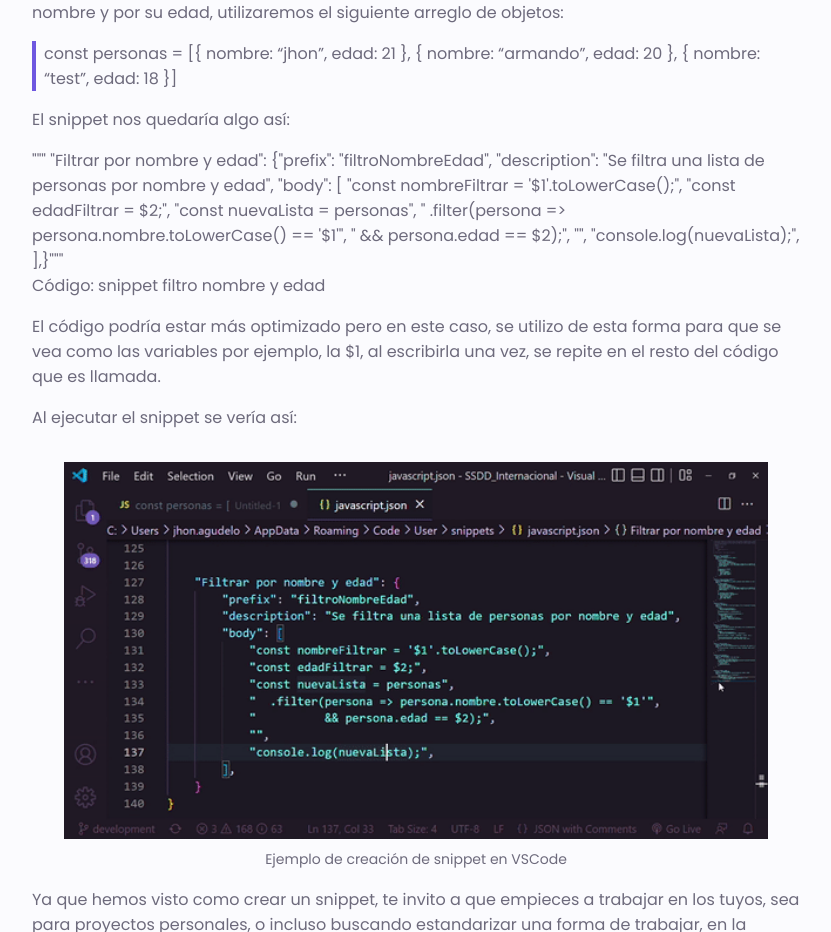
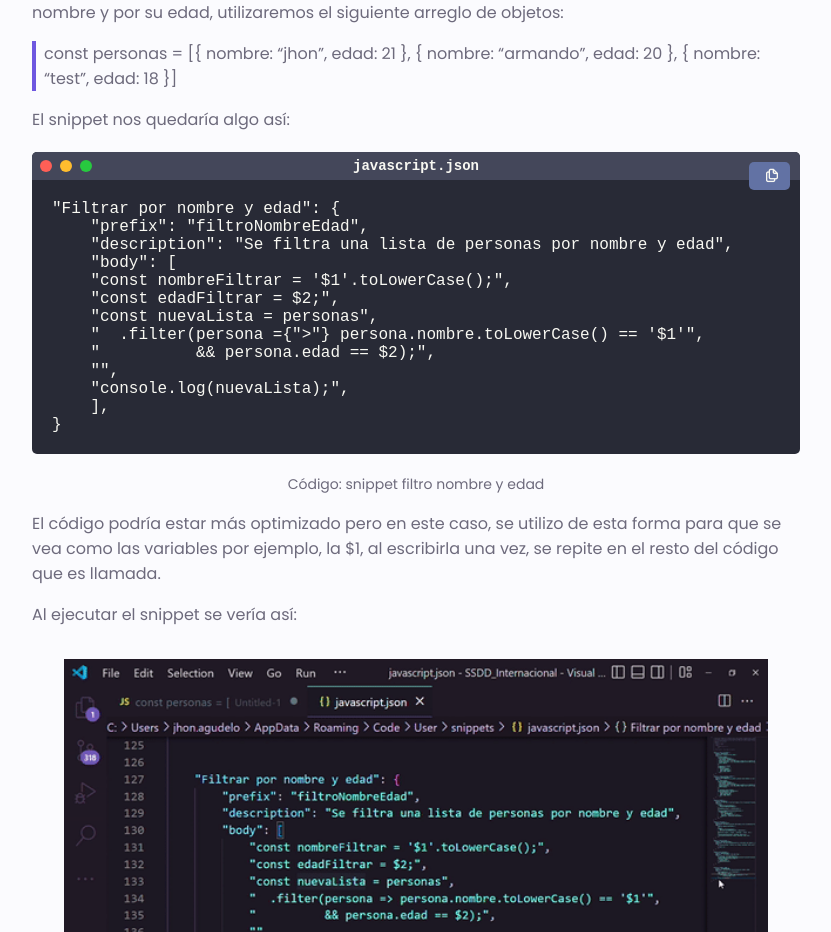
Before and after one commit to Jhonsebastianas/portafolio, a Next.js app: page /blog/articles/snippets-en-javaScript-optimiza-tus-tareas-repetitivas-en-vscode in a window 1280 px wide. Shown: the part 3366-4298 px from the top of the page, without its empty margins (224-1055 px from the left). Built offline with nearby package versions, Linux system fonts and the light colour scheme.

Commit message:
add code block for highliht code

```diff
--- /dev/null
+++ b/src/modules/blog/components/menu/code-block/code-block.component.js
@@ -0,0 +1,133 @@
+import React, { useState } from 'react';
+import styled from 'styled-components';
+import highlight from './highlight';
+
+// Styled component for the main container
+const EditorContainer = styled.div`
+  background: #282a36;
+  border-radius: 5px;
+  overflow: hidden;
+  font-family: 'Courier New', Courier, monospace;
+  margin: 20px 0;
+  position: relative;
+`;
+
+// Styled component for the header with dots and file name
+const Header = styled.div`
+  display: flex;
+  align-items: center;
+  justify-content: space-between;
+  padding: 8px;
+  background: #44475a;
+  position: relative;
+`;
+
+// Styled component for the dots container
+const DotsContainer = styled.div`
+  display: flex;
+  align-items: center;
+`;
+
+// Styled component for the dots
+const Dot = styled.span`
+  height: 12px;
+  width: 12px;
+  border-radius: 50%;
+  display: inline-block;
+  margin-right: 8px;
+  background-color: ${(props) => props.color};
+`;
+
+// Styled component for the file name
+const FileName = styled.div`
+  position: absolute;
+  left: 50%;
+  transform: translateX(-50%);
+  color: #f8f8f2;
+  font-size: 14px;
+  font-weight: bold;
+`;
+
+// Styled component for the code container
+const CodeContainer = styled.div`
+  padding: 20px;
+  overflow-x: auto;
+  color: #f8f8f2;
+  white-space: pre-wrap;
+
+  .keywords { color: #ff79c6; }
+  .numbers { color: #bd93f9; }
+  .strings { color: #f1fa8c; }
+  .comments { color: #6272a4; }
+  .variables { color: #50fa7b; }
+  .keys { color: #8be9fd; }
+  .values { color: #50fa7b; }
+  .punctuation { color: #f8f8f2; }
+`;
+
+// Styled component for the copy button
+const CopyButton = styled.button`
+  position: absolute;
+  top: 10px;
+  right: 10px;
+  background: #6272a4;
+  border: none;
+  color: #f8f8f2;
+  padding: 5px 10px;
+  border-radius: 5px;
+  cursor: pointer;
+  font-size: 12px;
+  display: flex;
+  align-items: center;
+
+  &:hover {
+    background: #50fa7b;
+  }
+`;
+
+const Icon = styled.i`
+  font-size: 16px;
+  margin-left: 5px;
+`;
+
+const CodeBlock = ({ code, language, fileName }) => {
+  const [copied, setCopied] = useState(false);
+
+  const handleCopy = () => {
+    navigator.clipboard.writeText(code)
+      .then(() => {
+        setCopied(true);
+        setTimeout(() => setCopied(false), 2000);
+      })
+      .catch(err => {
+        console.error('Error al copiar el código: ', err);
+      });
+  };
+
+  const highlightedCode = highlight(code, language);
+
+  return (
+    <EditorContainer>
+      <Header>
+        <DotsContainer>
+          <Dot color="#ff5f56" />
+          <Dot color="#ffbd2e" />
+          <Dot color="#27c93f" />
+        </DotsContainer>
+        {fileName && <FileName>{fileName}</FileName>}
+        <CopyButton onClick={handleCopy}>
+          {copied ? (
+            <Icon className="uil uil-check" />
+          ) : (
+            <Icon className="uil uil-copy" />
+          )}
+        </CopyButton>
+      </Header>
+      <CodeContainer>
+        <pre dangerouslySetInnerHTML={{ __html: highlightedCode }} />
+      </CodeContainer>
+    </EditorContainer>
+  );
+};
+
+export default CodeBlock;
--- /dev/null
+++ b/src/modules/blog/components/menu/code-block/highlight.js
@@ -0,0 +1,42 @@
+const highlight = (code, language) => {
+    const patterns = {
+      js: {
+        keywords: /\b(abstract|arguments|await|boolean|break|byte|case|catch|char|class|const|continue|debugger|default|delete|do|double|else|enum|export|extends|false|final|finally|float|for|function|goto|if|implements|import|in|instanceof|int|interface|let|long|native|new|null|package|private|protected|public|return|short|static|super|switch|synchronized|this|throw|throws|transient|true|try|typeof|var|void|volatile|while|with|yield)\b/g,
+        numbers: /\b(\d+)\b/g,
+        strings: /(["'])(?:(?=(\\?))\2.)*?\1/g,
+        comments: /(\/\/.*$|\/\*[\s\S]*?\*\/)/gm,
+        variables: /\b[A-Za-z_]\w*\b/g
+      },
+      java: {
+        keywords: /\b(abstract|assert|boolean|break|byte|case|catch|char|class|const|continue|default|do|double|else|enum|extends|false|final|finally|float|for|goto|if|implements|import|instanceof|int|interface|long|native|new|null|package|private|protected|public|return|short|static|strictfp|super|switch|synchronized|this|throw|throws|transient|true|try|void|volatile|while)\b/g,
+        numbers: /\b(\d+)\b/g,
+        strings: /(["'])(?:(?=(\\?))\2.)*?\1/g,
+        comments: /(\/\/.*$|\/\*[\s\S]*?\*\/)/gm,
+        variables: /\b[A-Za-z_]\w*\b/g
+      },
+      json: {
+        keys: /\"(\w+)\":/g,
+        values: /: (\".*?\"|\d+)/g,
+        punctuation: /([{}[\],])/g,
+        strings: /"(.*?)"/g,
+        numbers: /\b(\d+)\b/g
+      }
+    };
+
+    const applyPattern = (text, pattern, className) => {
+      return text.replace(pattern, (match, group1) => `<span class="${className}">${group1 || match}</span>`);
+    };
+
+    let result = code;
+    const languagePatterns = patterns[language];
+
+    if (languagePatterns) {
+      for (const [className, pattern] of Object.entries(languagePatterns)) {
+        result = applyPattern(result, pattern, className);
+      }
+    }
+
+    return result;
+  };
+
+  export default highlight;
--- a/src/modules/blog/layouts/article-layout.js
+++ b/src/modules/blog/layouts/article-layout.js
@@ -56,6 +56,16 @@ const StyleContainer = styled.section`
         border-left: .25rem solid var(--first-color);
         padding-left: .5rem;
     }
+
+    .code__container {
+        margin-bottom: 1rem;
+        display: grid;
+
+        span {
+            text-align: center;
+            font-size: var(--small-font-size);
+        }
+    }
 `
 
 const ArticleLayout = ({ children }) => {
--- a/src/pages/blog/articles/snippets-en-javaScript-optimiza-tus-tareas-repetitivas-en-vscode.js
+++ b/src/pages/blog/articles/snippets-en-javaScript-optimiza-tus-tareas-repetitivas-en-vscode.js
@@ -1,5 +1,21 @@
+import CodeBlock from "@modules/blog/components/menu/code-block/code-block.component";
 import ArticleLayout from "@modules/blog/layouts/article-layout";
 import BlogLayout from "@modules/blog/layouts/blog.layout";
+
+const code = `"Filtrar por nombre y edad": {
+    "prefix": "filtroNombreEdad",
+    "description": "Se filtra una lista de personas por nombre y edad",
+    "body": [
+    "const nombreFiltrar = '$1'.toLowerCase();",
+    "const edadFiltrar = $2;",
+    "const nuevaLista = personas",
+    "  .filter(persona ={">"} persona.nombre.toLowerCase() == '$1'",
+    "          && persona.edad == $2);",
+    "",
+    "console.log(nuevaLista);",
+    ],
+}
+`;
 
 const ArticleSnippets = () => {
     return (
@@ -92,23 +108,8 @@ const ArticleSnippets = () => {
                         </p>
                     </div>
                     <p>El snippet nos quedaría algo así:</p>
-                    <div>
-                        <p>"""
-                            "Filtrar por nombre y edad": {"{"}
-                            "prefix": "filtroNombreEdad",
-                            "description": "Se filtra una lista de personas por nombre y edad",
-                            "body": [
-                            "const nombreFiltrar = '$1'.toLowerCase();",
-                            "const edadFiltrar = $2;",
-                            "const nuevaLista = personas",
-                            "  .filter(persona ={">"} persona.nombre.toLowerCase() == '$1'",
-                            "          && persona.edad == $2);",
-                            "",
-                            "console.log(nuevaLista);",
-                            ],
-                            {"}"}
-                            """
-                        </p>
+                    <div className="code__container">
+                        <CodeBlock code={code} language="jsx" fileName="javascript.json" />
                         <span>Código: snippet filtro nombre y edad</span>
                     </div>
                     <p>El código podría estar más optimizado pero en este caso, se utilizo de esta forma para que se vea como las variables por ejemplo, la $1, al escribirla una vez, se repite en el resto del código que es llamada.</p>
```
